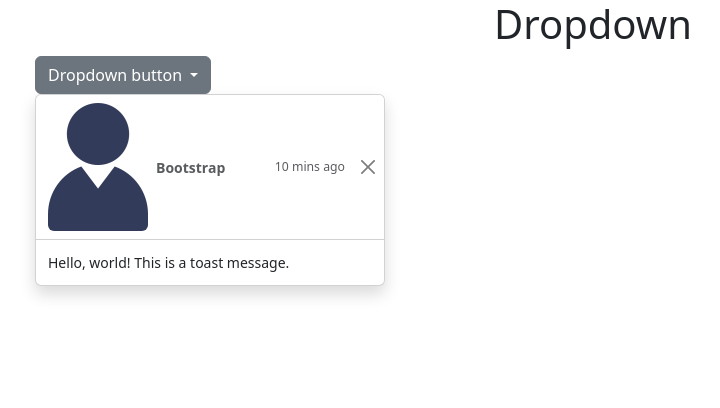
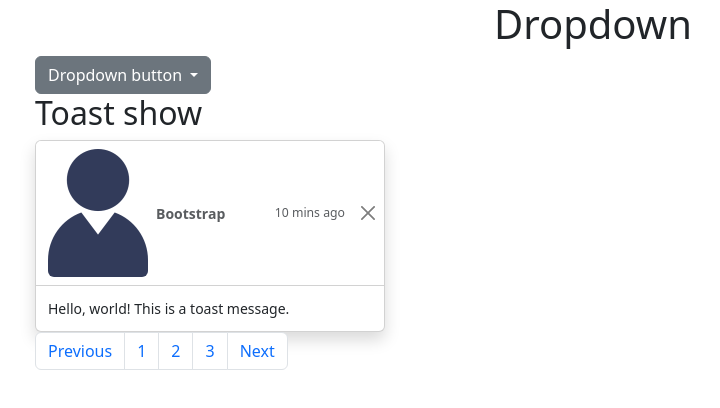
Before and after one commit to BencWislla/EjercicioConBootstrap, a plain HTML site: page dropdown.html in a window 1280 px wide. Shown: the whole page, without its empty margins (47-767 px from the left). Drawn offline with nearby package versions, Linux system fonts and the light colour scheme.

Commit message:
agregado pagination do bootstrap

```diff
--- a/dropdown.html
+++ b/dropdown.html
@@ -22,7 +22,7 @@
         <li><a class="dropdown-item" href="#">Something else here</a></li>
       </ul>
     </div>
-
+    <h2>Toast show</h2>
     <div class="toast show">
       <div class="toast-header">
         <img src="img/user_icon-icons.com_57997.png" class="rounded me-2" alt="usuario">
@@ -34,6 +34,15 @@
         Hello, world! This is a toast message.
       </div>
     </div>
+    <nav aria-label="Page navigation example">
+      <ul class="pagination">
+        <li class="page-item"><a class="page-link" href="#">Previous</a></li>
+        <li class="page-item"><a class="page-link" href="cards.html">1</a></li>
+        <li class="page-item"><a class="page-link" href="carrusel.html">2</a></li>
+        <li class="page-item"><a class="page-link" href="index.html">3</a></li>
+        <li class="page-item"><a class="page-link" href="index2.html">Next</a></li>
+      </ul>
+    </nav>
 
   </main>
 
```
